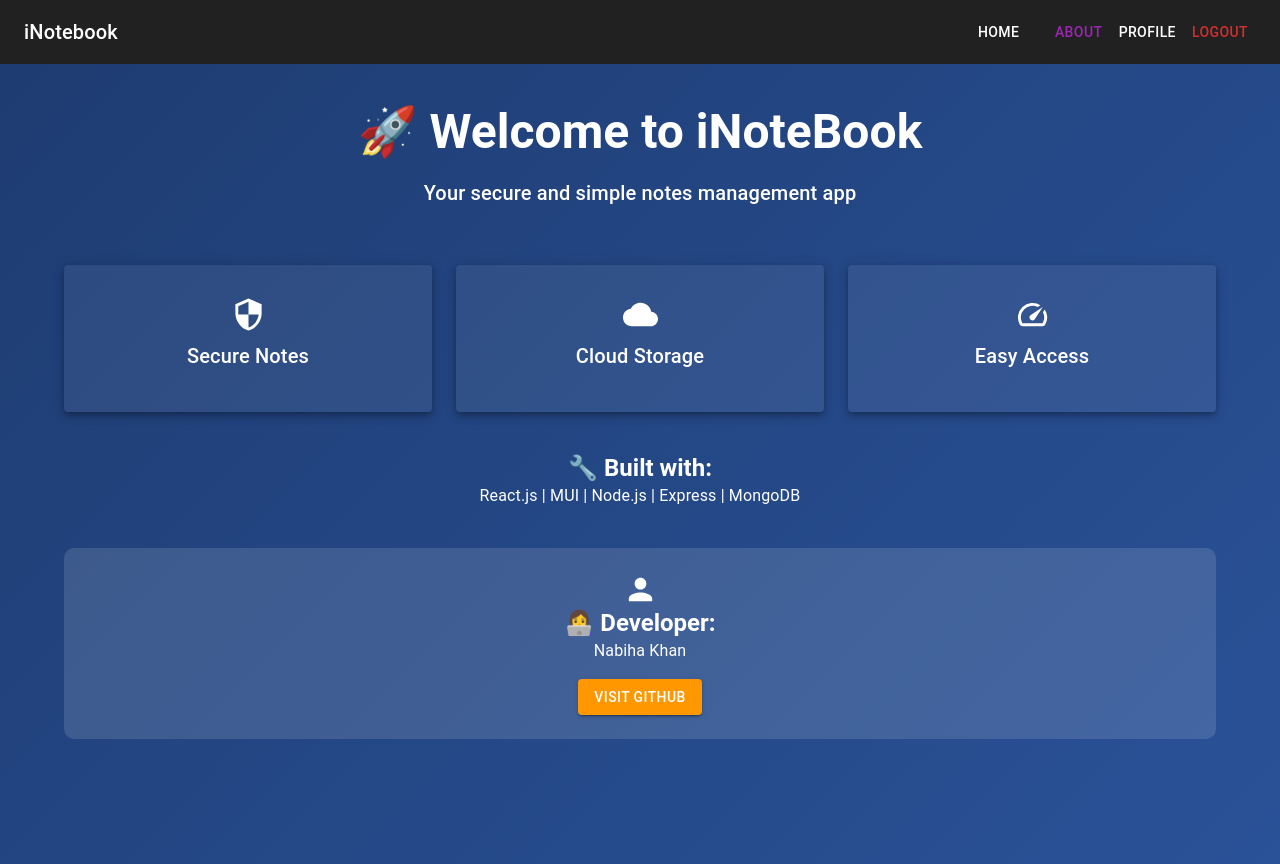
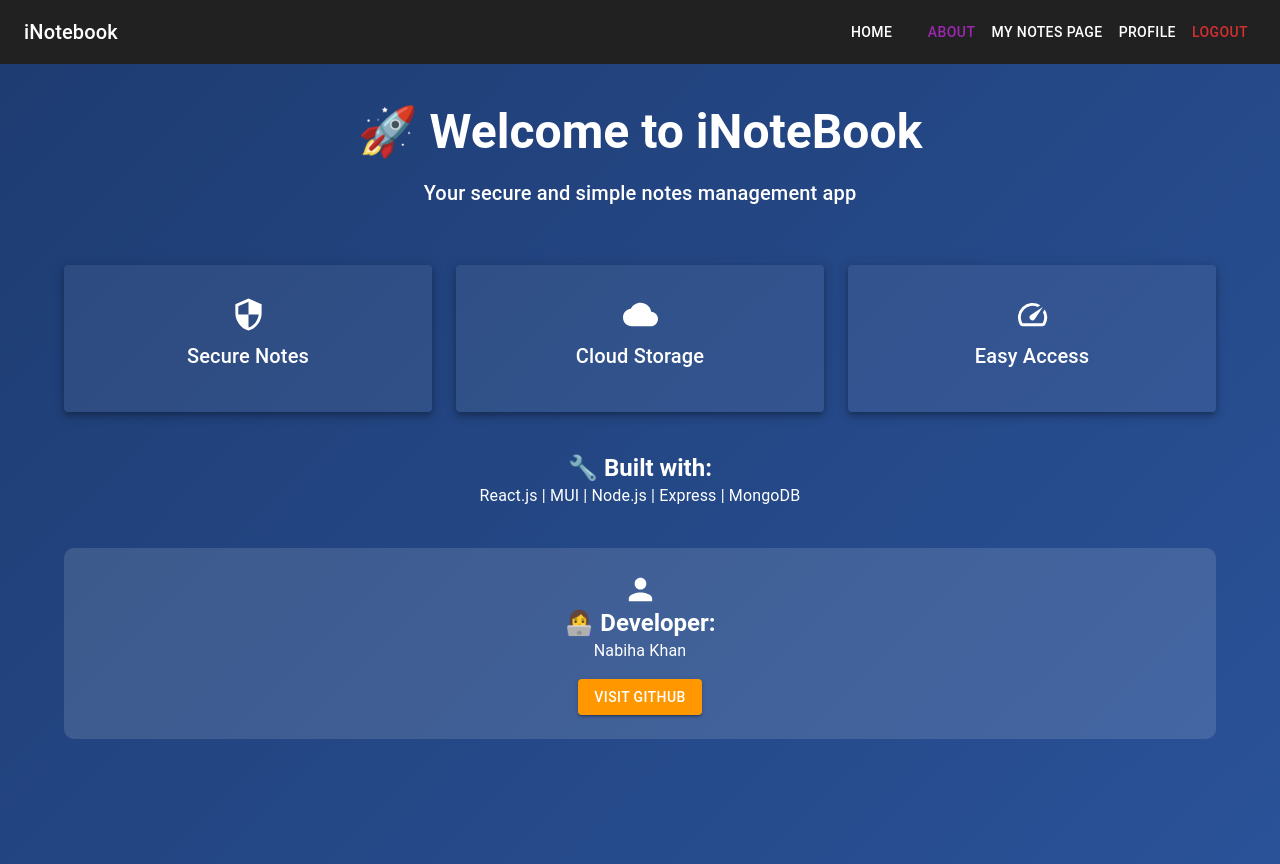
Before and after one commit to nabihakhan6t4/iNoteBook, a React (Vite) app: page /iNoteBook/about in a window 1280 px wide. Built offline with nearby package versions, Linux system fonts and the light colour scheme; sample sign-in values are in the browser's storage.

Commit message:
core changes

```diff
--- a/src/App.jsx
+++ b/src/App.jsx
@@ -8,6 +8,7 @@ import NoteState from "./context/notes/NoteState";
 import "./index.css";
 import { Routes, Route } from "react-router-dom";
 import Profile from "./components/Profile";
+import Notes from "./components/Notes";
 
 function App() {
   return (
@@ -19,6 +20,8 @@ function App() {
         <Route path="/profile" element={<Profile />} />
         <Route path="/login" element={<Login />} />
         <Route path="/signup" element={<Signup />} />
+        <Route path="/notes" element={<Notes />} />
+
       </Routes>
     </NoteState>
   );
--- a/src/components/Header.jsx
+++ b/src/components/Header.jsx
@@ -13,7 +13,6 @@ import {
 } from "@mui/material";
 import { Link, useLocation, useNavigate } from "react-router-dom";
 import MenuIcon from "@mui/icons-material/Menu";
-
 const Header = () => {
   const location = useLocation();
   const navigate = useNavigate(); // Yahan useNavigate hook ko sahi jagah initialize kiya
@@ -40,6 +39,9 @@ const Header = () => {
         <ListItem button component={Link} to="/">
           <ListItemText primary="Home" />
         </ListItem>
+        <ListItem button component={Link} to="/about">
+          <ListItemText primary="About" />
+        </ListItem>
 
         {!localStorage.getItem("token") ? (
           <>
@@ -52,6 +54,10 @@ const Header = () => {
           </>
         ) : (
           <>
+            <ListItem button component={Link} to="/notes">
+
+              <ListItemText primary="My Notes Page" />
+            </ListItem>
             <ListItem button component={Link} to="/profile">
               <ListItemText primary="Profile" />
             </ListItem>
@@ -104,6 +110,13 @@ const Header = () => {
           ) : (
             <>
               <Button
+                color={location.pathname === "/notes" ? "secondary" : "inherit"}
+                component={Link}
+                to="/notes"
+              >
+                My Notes Page
+              </Button>
+              <Button
                 color={
                   location.pathname === "/profile" ? "secondary" : "inherit"
                 }
--- a/src/context/notes/NoteState.jsx
+++ b/src/context/notes/NoteState.jsx
@@ -2,7 +2,7 @@ import React, { useState } from "react";
 import NoteContext from "./NoteContext";
 
 const NoteState = (props) => {
-  const host = "https://backend-ten-lovat-99.vercel.app/";
+  const host = "https://backend-ten-lovat-99.vercel.app";
   const notesInitial = [];
   const [notes, setNotes] = useState(notesInitial);
 
```
Also changed, not shown: 1 other file (tests, documents, lock files or other folders).
